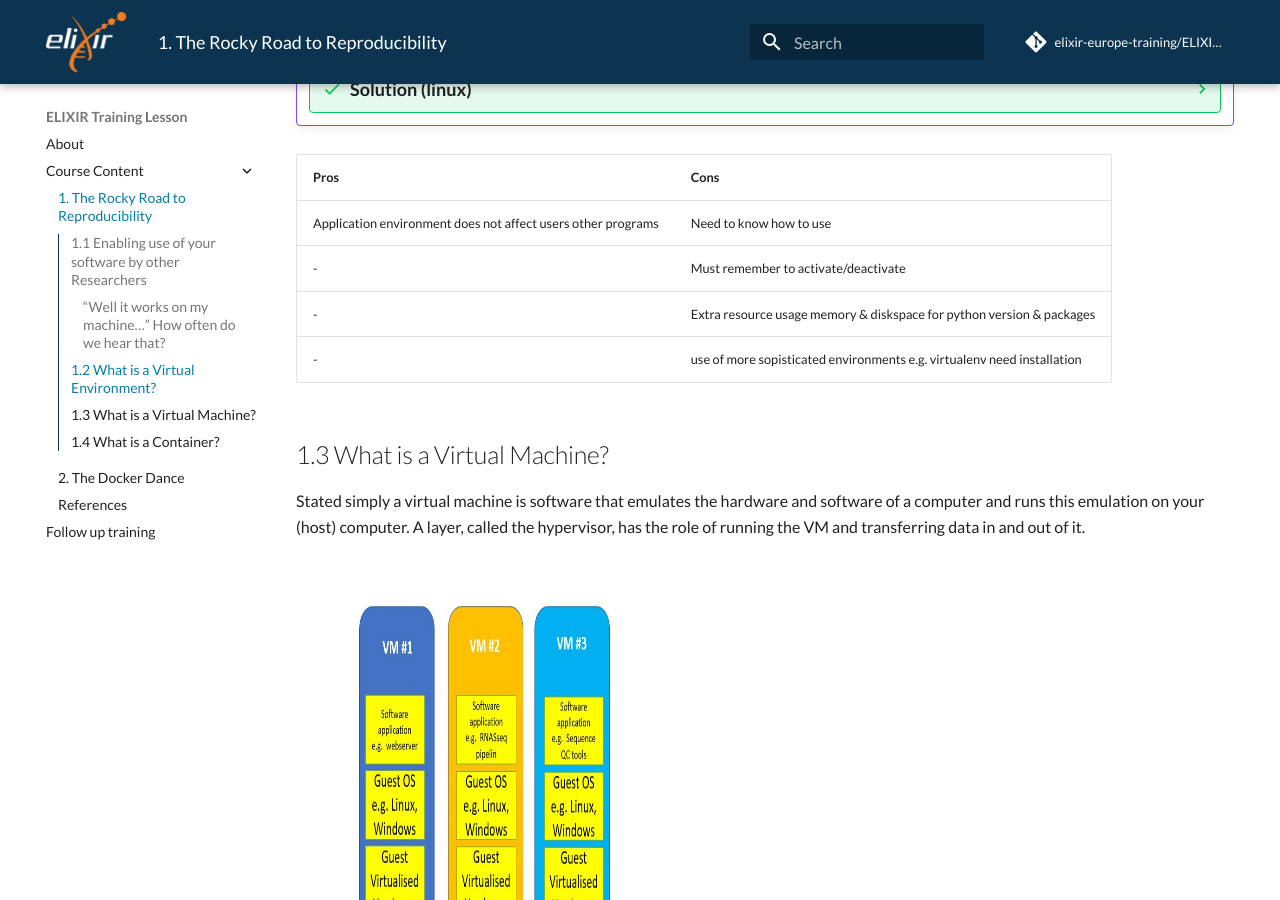
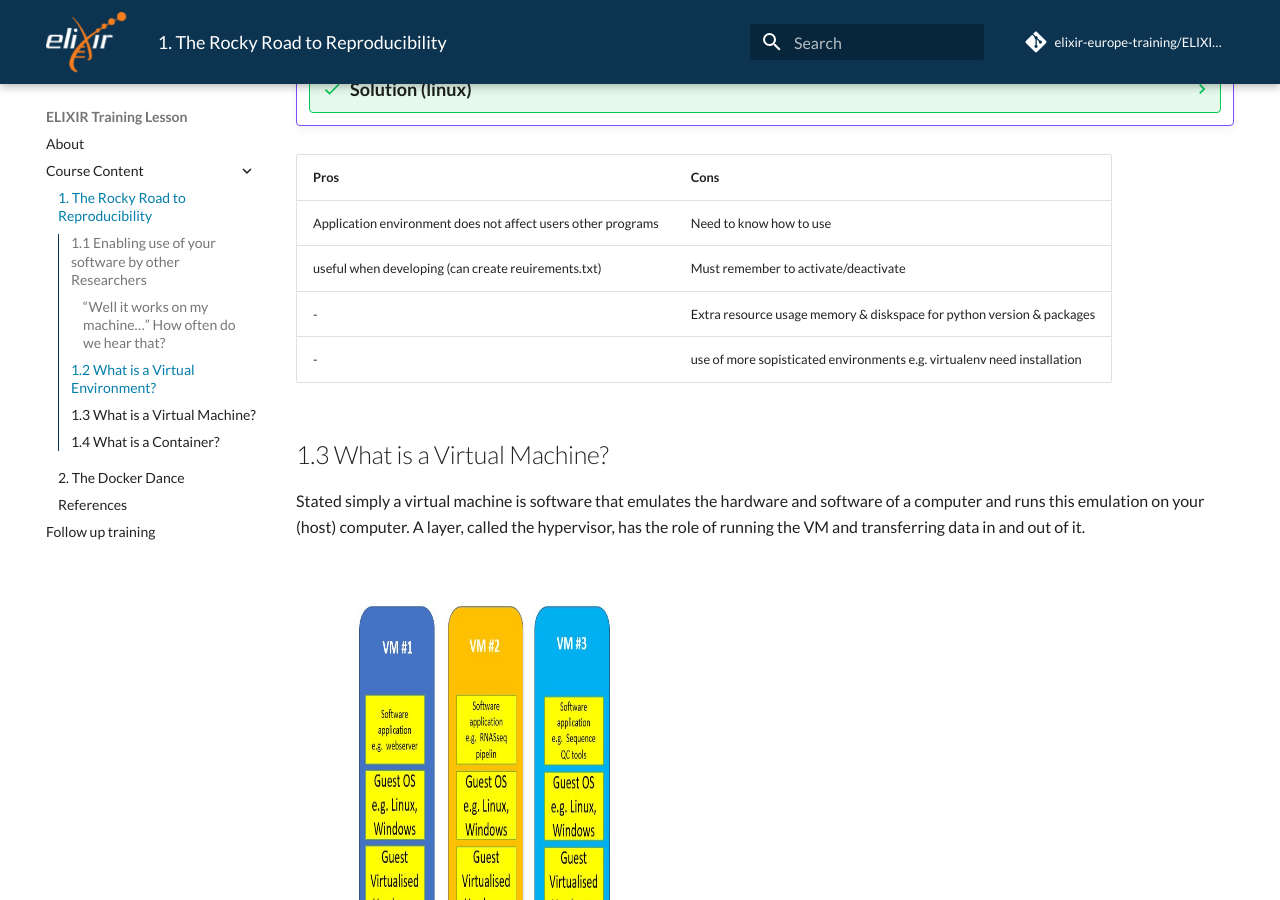
Before and after one commit to elixir-europe-training/ELIXIR-TrP-ContainersPython-CodeRep, an MkDocs documentation site: the page built from docs/chapters/chapter_01.md, in a window 1280 px wide and 900 px high, scrolled down 3333 px. Built offline with MkDocs 1.6.1 and Material for MkDocs 9.7.7, drawn with Linux system fonts in a browser that asks for light colours; comment, search, counter and statistics services are not loaded.

Commit message:
Update chapter_01.md

```diff
--- a/docs/chapters/chapter_01.md
+++ b/docs/chapters/chapter_01.md
@@ -141,7 +141,7 @@ The downside to this is that you need to choose the tool appropriate/best suited
 | Pros  | Cons  |
 |---|---|
 | Application environment does not affect users other programs | Need to know how to use |
-| -    | Must remember to activate/deactivate    |
+| useful when developing (can create reuirements.txt)   | Must remember to activate/deactivate    |
 | -    | Extra resource usage memory & diskspace for python version & packages |
 | -    | use of more sopisticated environments e.g. virtualenv need installation  |
 
```
